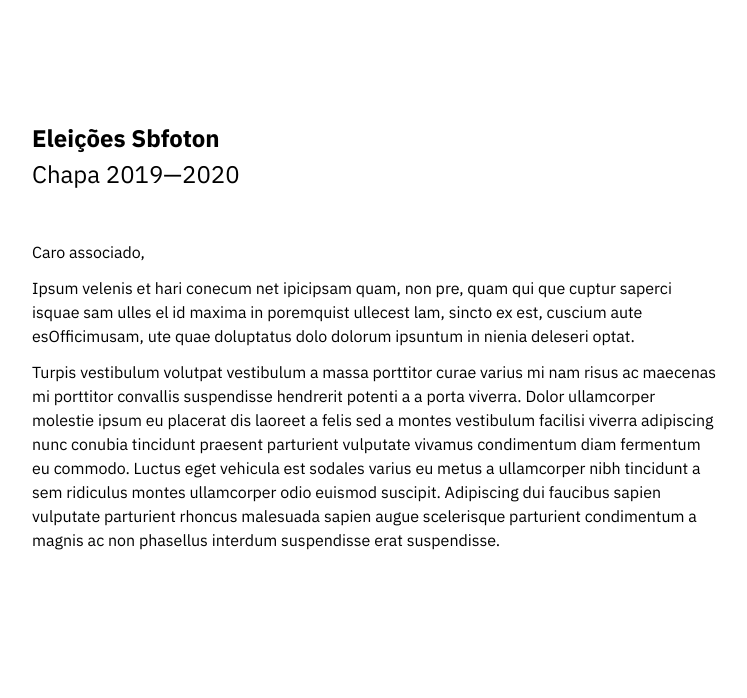
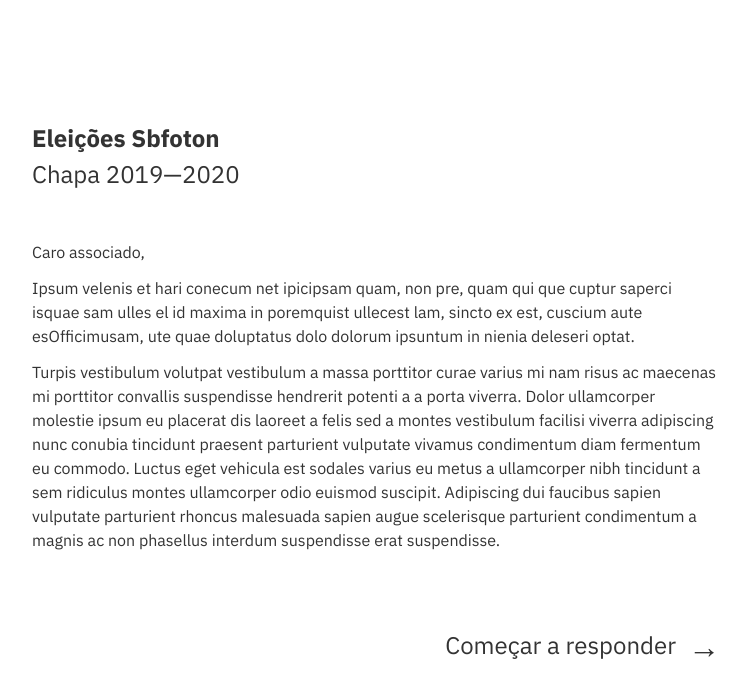
Before and after one commit to prefacedesign/sistema_votacao, a Vue app: page /#/ in a window 1280 px wide. Shown: the top 698 px of the page, without its empty margins (264-1011 px from the left). Built offline with nearby package versions, Linux system fonts and the light colour scheme.

Commit message:
“next” styling

```diff
--- a/src/scss/styles.scss
+++ b/src/scss/styles.scss
@@ -1,4 +1,6 @@
 @import "_reset.scss";
+
+$txt_col: #333;
 
 @function mod($n) {
   @return $n * 12px;
@@ -17,6 +19,9 @@
 body {
   font-family: "IBM Plex Sans", sans-serif;
   @include default-font;
+
+  color: $txt_col;
+
   padding: 0;
   margin: 0;
 
@@ -61,3 +66,26 @@
     margin-top: mod(1);
   }
 }
+
+.next-question {
+  margin-top: mod(6);
+  float: right;
+  color: $txt_col;
+  text-decoration: none;
+  @include big-font;
+  &:after {
+    content: "→";
+    font-size: 32px;
+    padding-left: mod(1);
+    position: relative;
+    top: 4px;
+    right: 0;
+    transition: all 0.5s ease;
+  }
+  &:hover {
+    &:after {
+      right: mod(-1);
+      transition: all 0.1s ease;
+    }
+  }
+}
--- a/src/views/Intro.vue
+++ b/src/views/Intro.vue
@@ -6,6 +6,7 @@
         <h2>{{json.form_sub_heading}}</h2>
       </header>
       <p v-for="paragraph in json.intro.text">{{paragraph}}</p>
+      <router-link class="next-question" to="/quest/1">Começar a responder</router-link>
     </article>
     <!-- <router-link to="/quest/1">link</router-link> -->
   </div>
```
